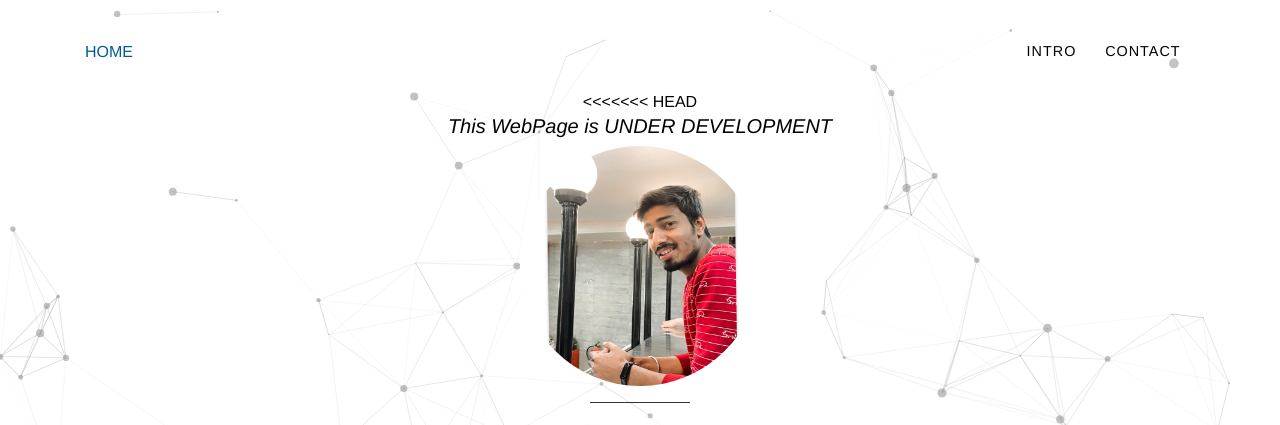
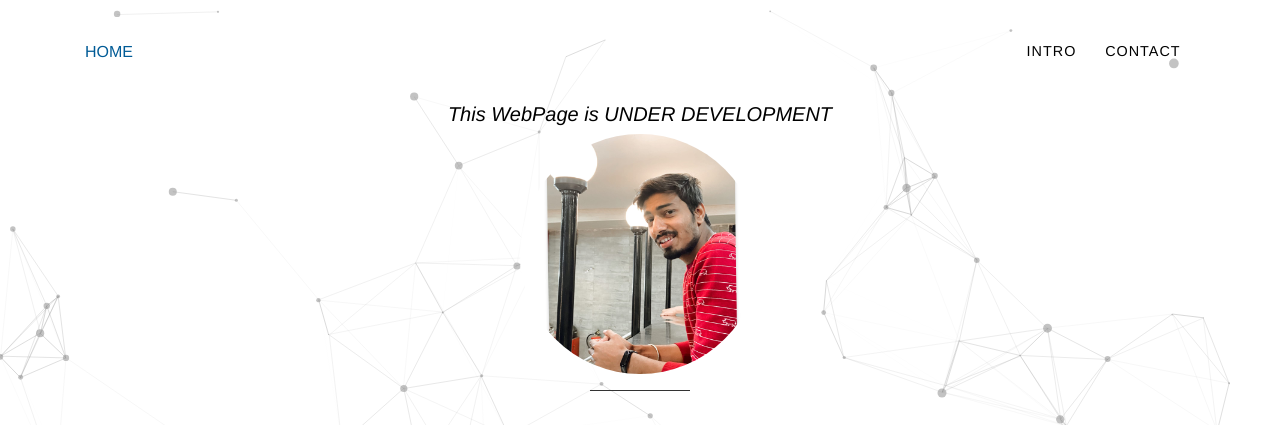
Before and after one commit to HEYRAIAMAN/Myweb, a plain HTML site: page index.html in a window 1280 px wide. Shown: the top 425 px of the page. Drawn offline with Linux system fonts and the light colour scheme.

Commit message:
Update index.html

```diff
--- a/index.html
+++ b/index.html
@@ -74,14 +74,9 @@
     <header class="masthead">
         <div id="particles-js"></div>
         <div class="textlanding">
-<<<<<<< HEAD
             <h5><I>This WebPage is UNDER DEVELOPMENT</I></h5>
             <img class="circular-image" src="img\Aman Rai Image.jpeg" alt="My Image">
             <!-- <h1 style="display:inline; font-size: 35px; padding-left: 30px">Aman</h1>
-=======
-             <h5><I>This Webpage is UNDER DEVELOPMENT</I></h5>
-            <h1 style="display:inline; font-size: 35px; padding-left: 30px">Aman</h1>
->>>>>>> 27d9aa5e39a5703e61aaad504e4b89d9b8baca02
             <img width="90px" style="display:inline; margin-bottom: 20px; margin-right: 10px; margin-left: 10px"
                 src="img/logo/Home_single_big.png">
             <h1 style="display:inline; font-size: 35px">Rai</h1> -->
```
